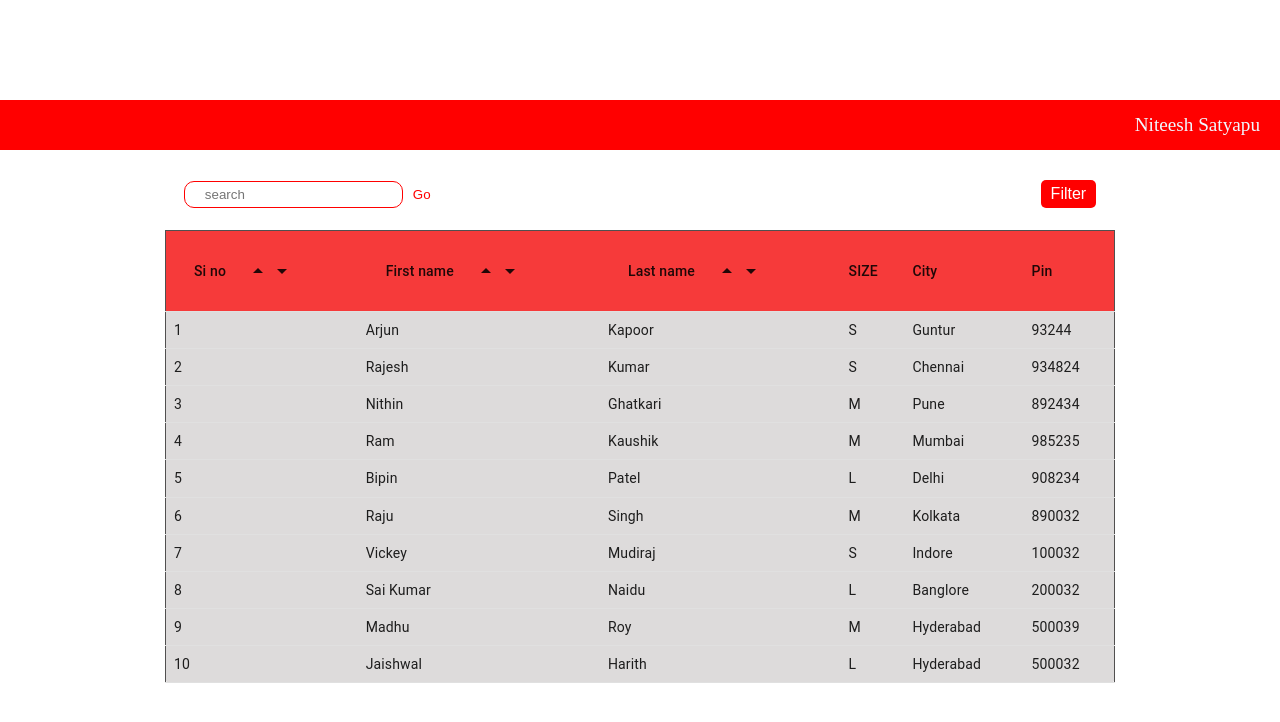
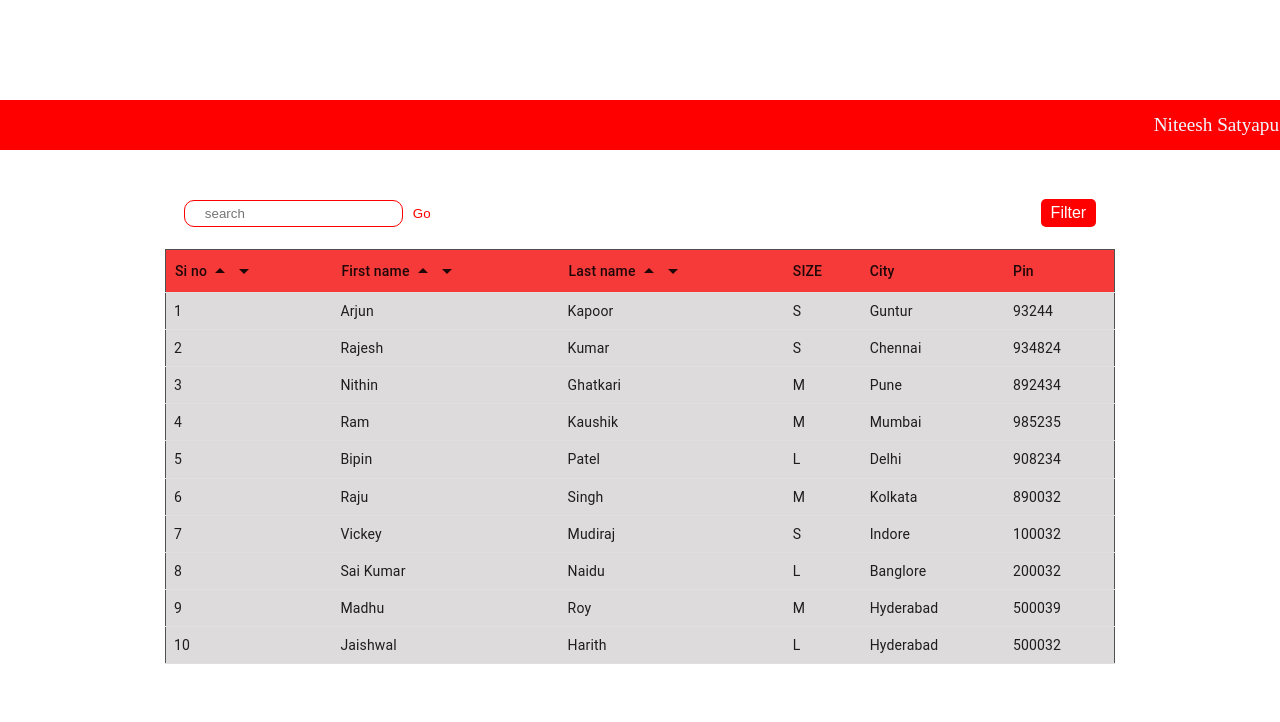
Before and after one commit to 33niteesh/ortho-poc, a React (Create React App) app: page / in a window 1280 px wide. Shown: the top 722 px of the page. Built offline with nearby package versions, Linux system fonts and the light colour scheme; data requests are answered from the project's data file.

Commit message:
Update App.css

```diff
--- a/src/App.css
+++ b/src/App.css
@@ -1,7 +1,8 @@
-table {
+.MuiTable-root{
   border: 1px rgb(81, 80, 80) solid;
   border-radius:5px;
   background:rgba(136, 130, 130, 0.288);
+  width: 80%;
 }
 .filter-btn{
   background:red;
@@ -28,13 +29,14 @@ table {
   margin:20px;
 }
 p{
-  padding:0px
+  padding:0px;
+  margin: 1px;
 }
-th{
+.th{
   background:rgba(255, 0, 0, 0.735);
   padding: 0 40px ;
   color:rgb(255, 255, 255);
-  height:40px;
+  height:10px;
 }
 
 .App{
@@ -45,7 +47,7 @@ th{
   flex-direction: column;
   height: 100vh;
 }
-td{
+.td{
   padding:10px 50px;
   margin:0px  ;
   color:rgba(255, 3, 3, 0.71)
@@ -59,6 +61,9 @@ td{
     justify-content: center;
     align-self: center;
     gap: 0px;
+}
+.checkbox{
+  margin: 200px;
 }
 nav{
   width: 100%;
@@ -77,7 +82,6 @@ nav{
 }
 p{
   align-self: end;
-  margin: 20px;
   justify-self: center;
 }
 .division{
```
